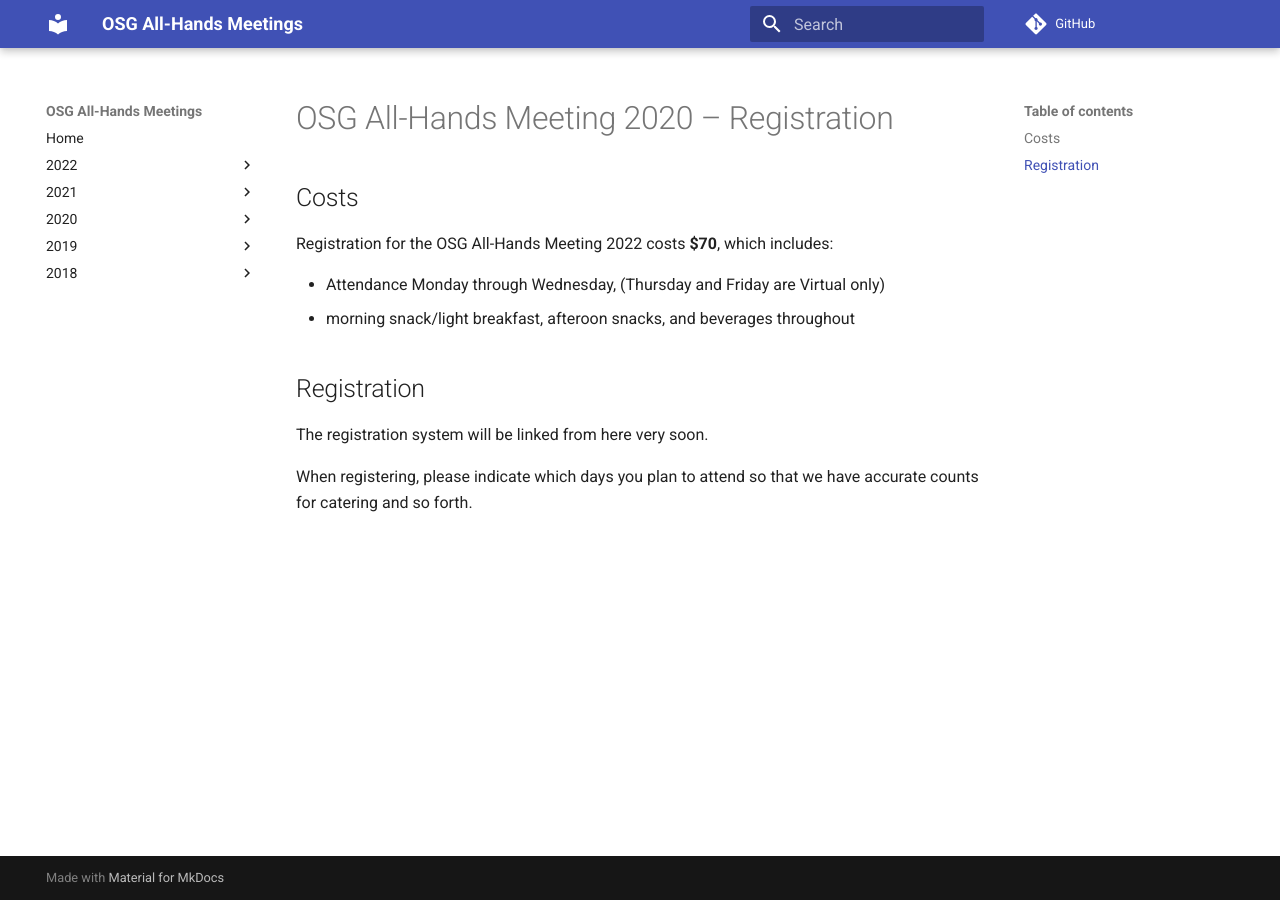
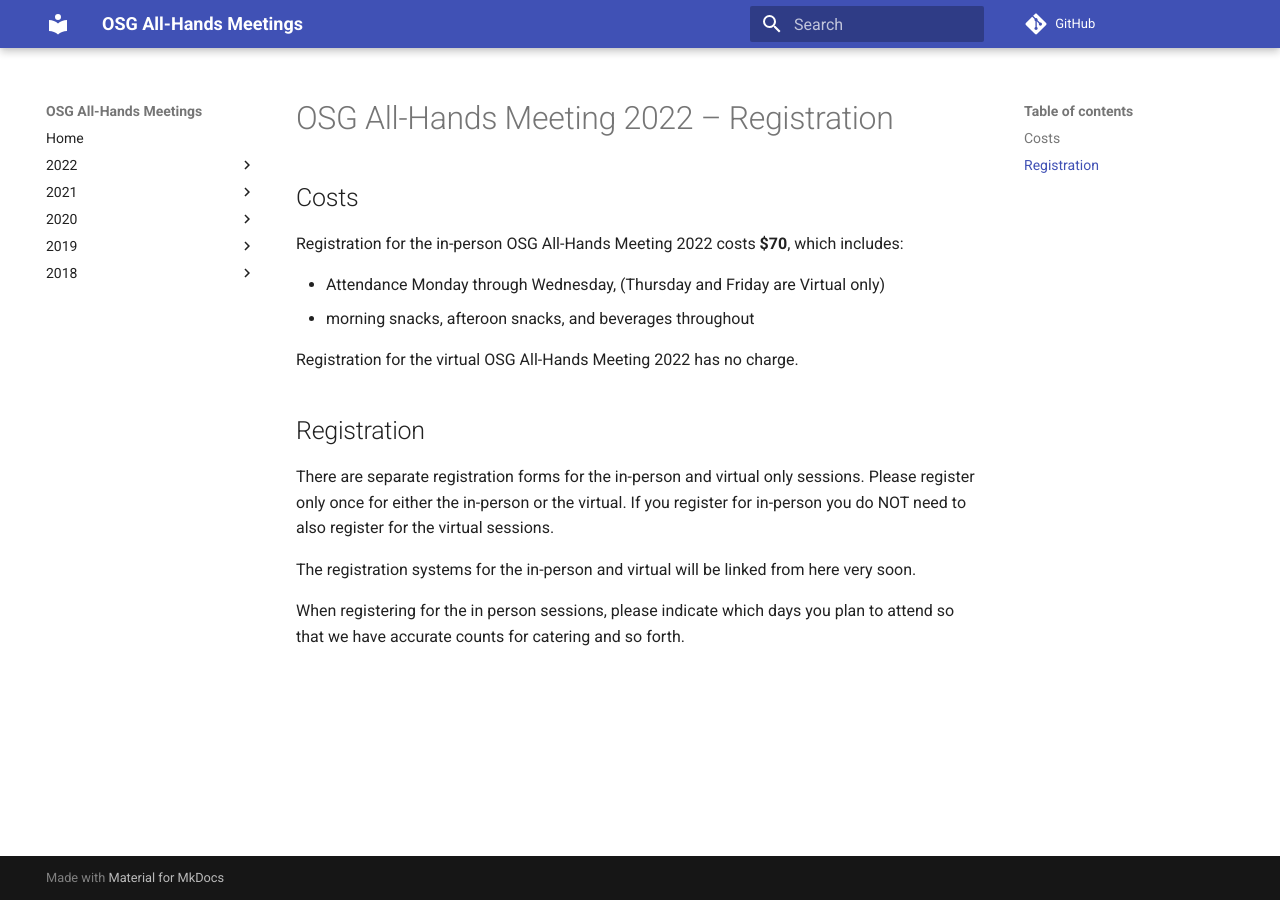
Before and after one commit to osg-htc/all-hands, an MkDocs documentation site: the page built from docs/2022/registration.md, in a window 1280 px wide. Built offline with MkDocs 1.6.1 and Material for MkDocs 9.7.7, drawn with Linux system fonts in a browser that asks for light colours; comment, search, counter and statistics services are not loaded.

Commit message:
Update registration.md

```diff
--- a/docs/2022/registration.md
+++ b/docs/2022/registration.md
@@ -1,16 +1,20 @@
-# OSG All-Hands Meeting 2020 &ndash; Registration
+# OSG All-Hands Meeting 2022 &ndash; Registration
 
 ## Costs
 
-Registration for the OSG All-Hands Meeting 2022 costs **$70**, which includes:
+Registration for the in-person OSG All-Hands Meeting 2022 costs **$70**, which includes:
 
 * Attendance Monday through Wednesday, (Thursday and Friday are Virtual only)
-* morning snack/light breakfast, afteroon snacks, and beverages throughout
+* morning snacks, afteroon snacks, and beverages throughout
+
+Registration for the virtual OSG All-Hands Meeting 2022 has no charge.
 
 
 ## Registration
 
-The registration system will be linked from here very soon.
+There are separate registration forms for the in-person and virtual only sessions. Please register only once for either the in-person or the virtual.  If you register for in-person you do NOT need to also register for the virtual sessions.
 
-When registering, please indicate which days you plan to attend so that we have
+The registration systems for the in-person and virtual will be linked from here very soon.
+
+When registering for the in person sessions, please indicate which days you plan to attend so that we have
 accurate counts for catering and so forth.
```
